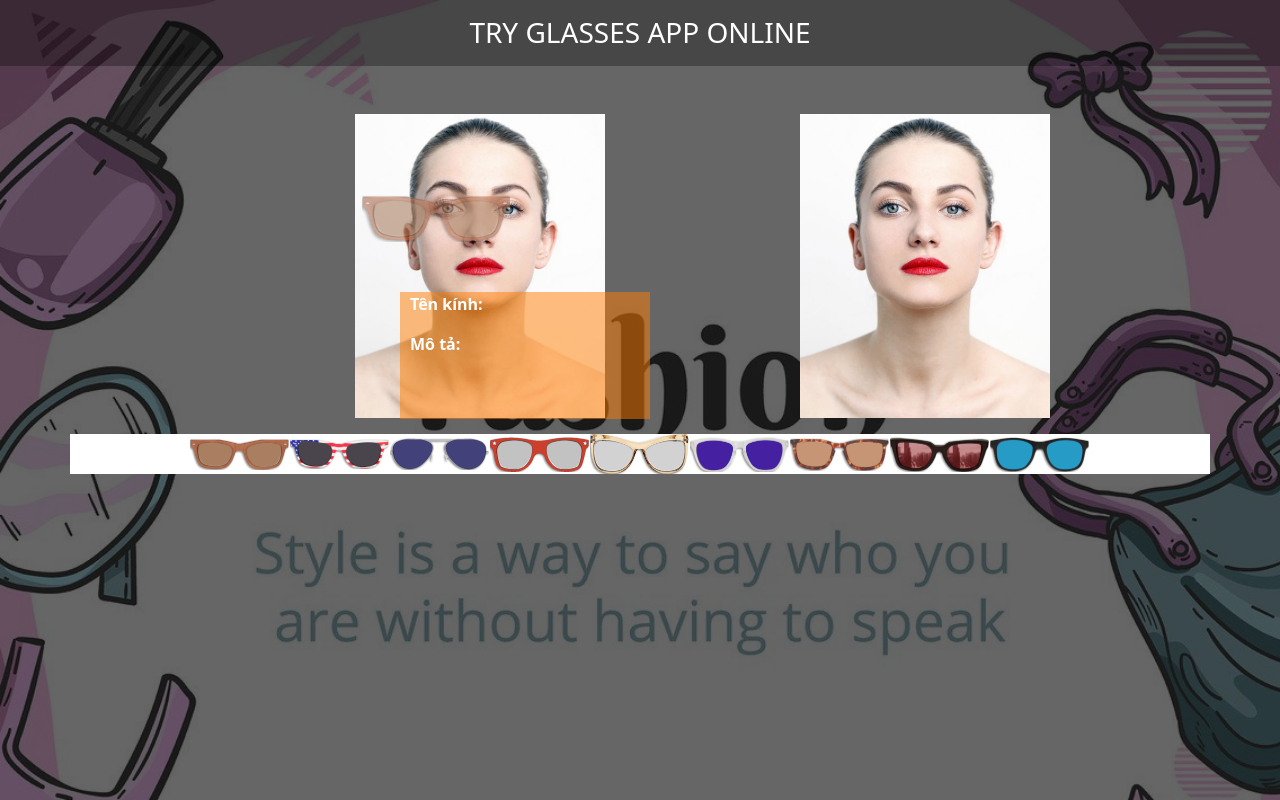
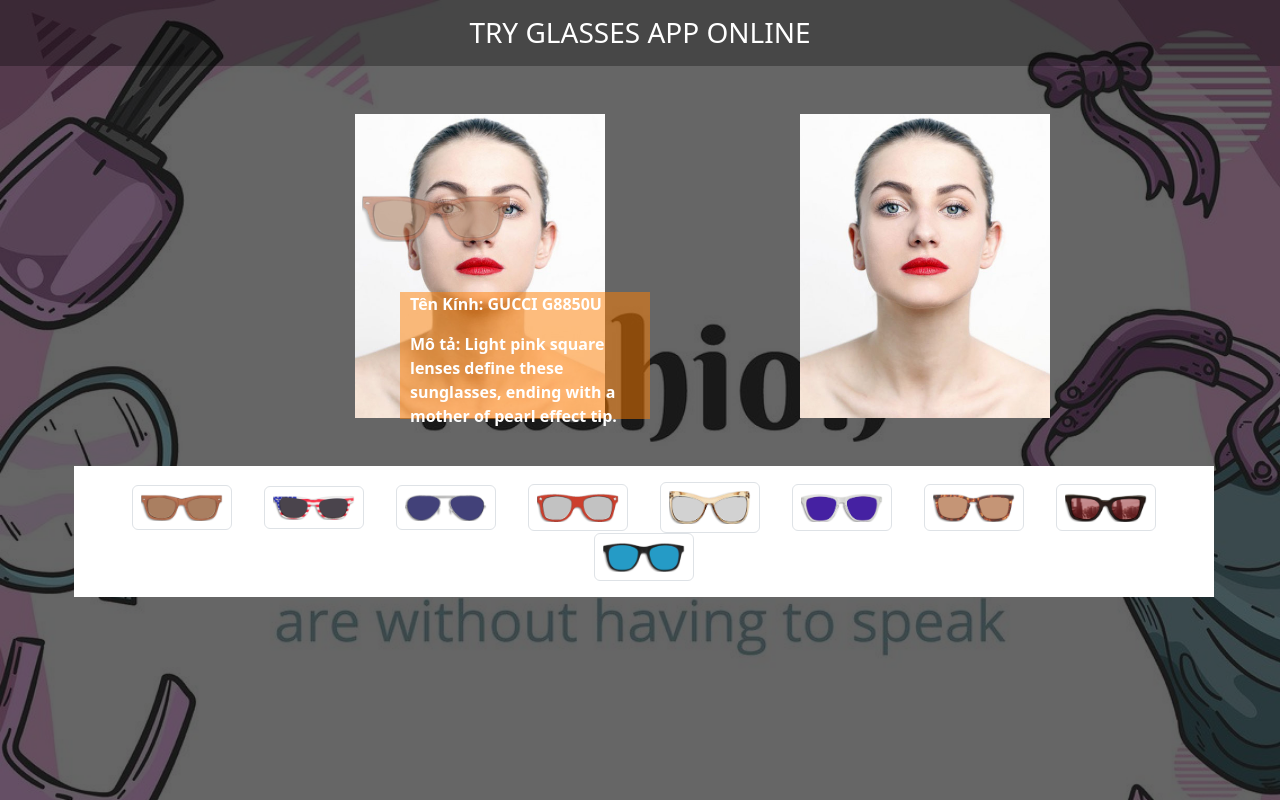
Before and after one commit to QuyLe241/BT-React-b31, a React (Vite) app: page / in a window 1280 px wide. Built offline with nearby package versions, Linux system fonts and the light colour scheme.

Commit message:
update state

```diff
--- a/src/BtStateB31/BaiTapThuKinh.jsx
+++ b/src/BtStateB31/BaiTapThuKinh.jsx
@@ -1,15 +1,99 @@
-import React from "react";
-import dataGlasses from "../Data/dataGlasses.json";
+import React, { useState } from "react";
 import Modal from "../../public/ImgGlasses/model.jpg";
 import GlassesV1 from "../../public/ImgGlasses/v1.png";
 
 const BaiTapThuKinh = () => {
+  const [glasses, setGlasses] = useState({
+    url: GlassesV1,
+    name: "GUCCI G8850U",
+    desc: "Light pink square lenses define these sunglasses, ending with a mother of pearl effect tip.",
+  });
+
+  const dataListGlasses = [
+    {
+      id: 1,
+      price: 30,
+      name: "GUCCI G8850U",
+      url: "../../public/ImgGlasses/v1.png",
+      desc: "Light pink square lenses define these sunglasses, ending with amother of pearl effect tip. ",
+    },
+    {
+      id: 2,
+      price: 50,
+      name: "GUCCI G8759H",
+      url: "../../public/ImgGlasses/v2.png",
+      desc: "Light pink square lenses define these sunglasses, ending with amother of pearl effect tip. ",
+    },
+    {
+      id: 3,
+      price: 30,
+      name: "DIOR D6700HQ",
+      url: "../../public/ImgGlasses/v3.png",
+      desc: "Light pink square lenses define these sunglasses, ending with amother of pearl effect tip. ",
+    },
+    {
+      id: 4,
+      price: 70,
+      name: "DIOR D6005U",
+      url: "../../public/ImgGlasses/v4.png",
+      desc: "Light pink square lenses define these sunglasses, ending with amother of pearl effect tip. ",
+    },
+    {
+      id: 5,
+      price: 40,
+      name: "PRADA P8750",
+      url: "../../public/ImgGlasses/v5.png",
+      desc: "Light pink square lenses define these sunglasses, ending with amother of pearl effect tip. ",
+    },
+    {
+      id: 6,
+      price: 60,
+      name: "PRADA P9700",
+      url: "../../public/ImgGlasses/v6.png",
+      desc: "Light pink square lenses define these sunglasses, ending with amother of pearl effect tip. ",
+    },
+    {
+      id: 7,
+      price: 80,
+      name: "FENDI F8750",
+      url: "../../public/ImgGlasses/v7.png",
+      desc: "Light pink square lenses define these sunglasses, ending with amother of pearl effect tip. ",
+    },
+    {
+      id: 8,
+      price: 100,
+      name: "FENDI F8500",
+      url: "../../public/ImgGlasses/v8.png",
+      desc: "Light pink square lenses define these sunglasses, ending with amother of pearl effect tip. ",
+    },
+    {
+      id: 9,
+      price: 60,
+      name: "FENDI F4300",
+      url: "../../public/ImgGlasses/v9.png",
+      desc: "Light pink square lenses define these sunglasses, ending with amother of pearl effect tip. ",
+    },
+  ];
+
+  const handleGlassesChange = (glassesItem) => {
+    setGlasses({
+      url: glassesItem.url,
+      name: glassesItem.name,
+      desc: glassesItem.desc,
+    });
+  };
+
   const renderGlassesList = () => {
-    return dataGlasses.map((glassesItem, index) => {
+    return dataListGlasses.map((glassesItem, index) => {
       return (
-        <>
-          <img src={glassesItem.url} style={{ width: "100px" }} alt="" />
-        </>
+        <img
+          key={index}
+          onClick={() => handleGlassesChange(glassesItem)}
+          src={glassesItem.url}
+          className="mx-3 border p-2 rounded-2"
+          style={{ width: "100px", cursor: "pointer" }}
+          alt={glassesItem.name}
+        />
       );
     });
   };
@@ -20,6 +104,7 @@ const BaiTapThuKinh = () => {
     right: "116px",
     opacity: "0.6",
   };
+
   const infoGlasses = {
     width: "250px",
     top: "178px",
@@ -29,9 +114,9 @@ const BaiTapThuKinh = () => {
     textAlign: "left",
     height: "127px",
   };
+
   return (
     <div
-      className=""
       style={{
         backgroundImage: "url(./public/ImgGlasses/background.jpg)",
         minHeight: "100vh",
@@ -39,10 +124,7 @@ const BaiTapThuKinh = () => {
         backgroundRepeat: "no-repeat",
       }}
     >
-      <div
-        className=""
-        style={{ backgroundColor: "rgba(0,0,0,0.6)", minHeight: "100vh" }}
-      >
+      <div style={{ backgroundColor: "rgba(0,0,0,0.6)", minHeight: "100vh" }}>
         <h3
           style={{ backgroundColor: "rgba(0,0,0,0.3)" }}
           className="text-center text-white p-3"
@@ -60,24 +142,24 @@ const BaiTapThuKinh = () => {
                   className=" position-absolute"
                 />
                 <img
-                  src={GlassesV1}
+                  src={glasses.url}
                   style={styleGlasses}
                   className="position-absolute"
-                  alt=""
+                  alt={glasses.name}
                 />
                 <div
                   className="position-relative fw-bold text-white"
                   style={infoGlasses}
                 >
-                  <p className="">Tên kính:</p>
-                  <p>Mô tả:</p>
+                  <p>Tên Kính: {glasses.name}</p>
+                  <p>Mô tả: {glasses.desc}</p>
                 </div>
               </div>
             </div>
             <div className="col-6">
-              <img src={Modal} alt="" style={{ width: "250px" }} className="" />
+              <img src={Modal} alt="" style={{ width: "250px" }} />
             </div>
-            <div className="bg-white container text-center mt-3">
+            <div className="bg-white container text-center mx-1 mt-5 py-3">
               {renderGlassesList()}
             </div>
           </div>
```
Also changed, not shown: src/BtStateB31/Test.md (added, +163 -0 lines), 1 other file (tests, documents, lock files or other folders).
